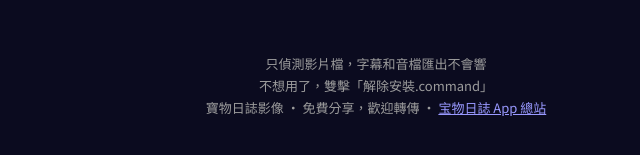
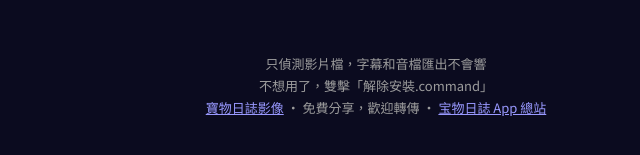
Before and after one commit to takara-nikki/takara-nikki.github.io, a plain HTML site: page export-alarm/index.html in a window 1280 px wide. Shown: the part 1489-1644 px from the top of the page, 264-904 px from the left. Drawn offline with Linux system fonts and the light colour scheme.

Commit message:
匯出通知開關：頁尾「寶物日誌影像」連到 IG @zblife0716
Co-Authored-By: Claude Opus 5.5 <noreply@anthropic.com>
Claude-Session: https://claude.ai/code/session_01G1ENwjbHvNHJm26TMGpvgL

```diff
--- a/export-alarm/index.html
+++ b/export-alarm/index.html
@@ -83,7 +83,7 @@ footer a{color:var(--pr)}
   </ul>
   <p class="req">台詞可以自己改，一行一句：<br><kbd>~/Library/Application Support/BaoExportAlarm/lines.txt</kbd></p>
 
-  <footer>只偵測影片檔，字幕和音檔匯出不會響<br>不想用了，雙擊「解除安裝.command」<br>寶物日誌影像 · 免費分享，歡迎轉傳 · <a href="../">宝物日誌 App 總站</a></footer>
+  <footer>只偵測影片檔，字幕和音檔匯出不會響<br>不想用了，雙擊「解除安裝.command」<br><a href="https://www.instagram.com/zblife0716/" target="_blank" rel="noopener">寶物日誌影像</a> · 免費分享，歡迎轉傳 · <a href="../">宝物日誌 App 總站</a></footer>
 </main>
 </body>
 </html>
```
